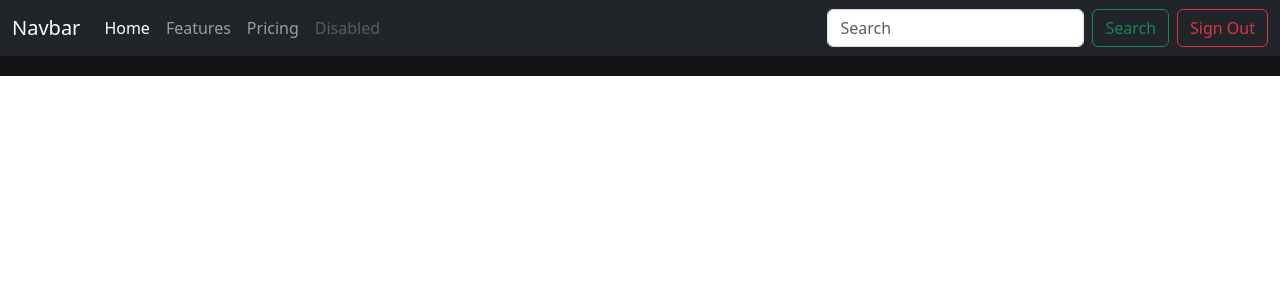
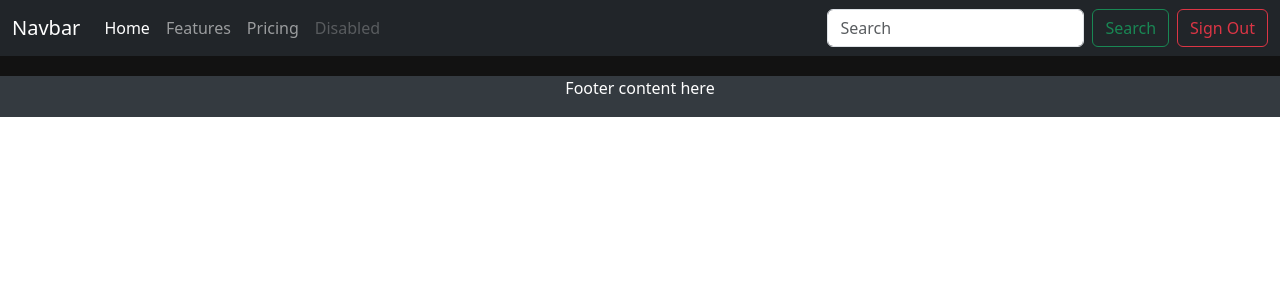
Before and after one commit to syamkarni/Library_Management, a Vue app in the folder frontend1/: page /home in a window 1280 px wide. Shown: the top 300 px of the page. Built offline with nearby package versions, Linux system fonts and the light colour scheme.

Commit message:
minor changes to common home view i.e. footer

```diff
--- a/frontend1/src/views/home/CommonHomeView.vue
+++ b/frontend1/src/views/home/CommonHomeView.vue
@@ -34,6 +34,9 @@
         <AdminHome v-if="userRole == 'admin'" />
         <LibrarianHome v-if="userRole == 'librarian'" />
       </div>
+      <div class="bottom-bar">
+        <p>Footer content here</p>
+    </div>
     </div>
   </template>
 
@@ -80,4 +83,14 @@
   .Navbar_padding {
     padding-top: 56px; /* Adjust according to your navbar's height */
   }
+  .bottom-bar {
+
+            left: 0;
+            bottom: 0;
+            width: 100%;
+            background-color: #343a40; /* Assuming this is your navbar color */
+            color: white;
+            text-align: center;
+            padding: 0.25px 0;
+        }
   </style>
```
